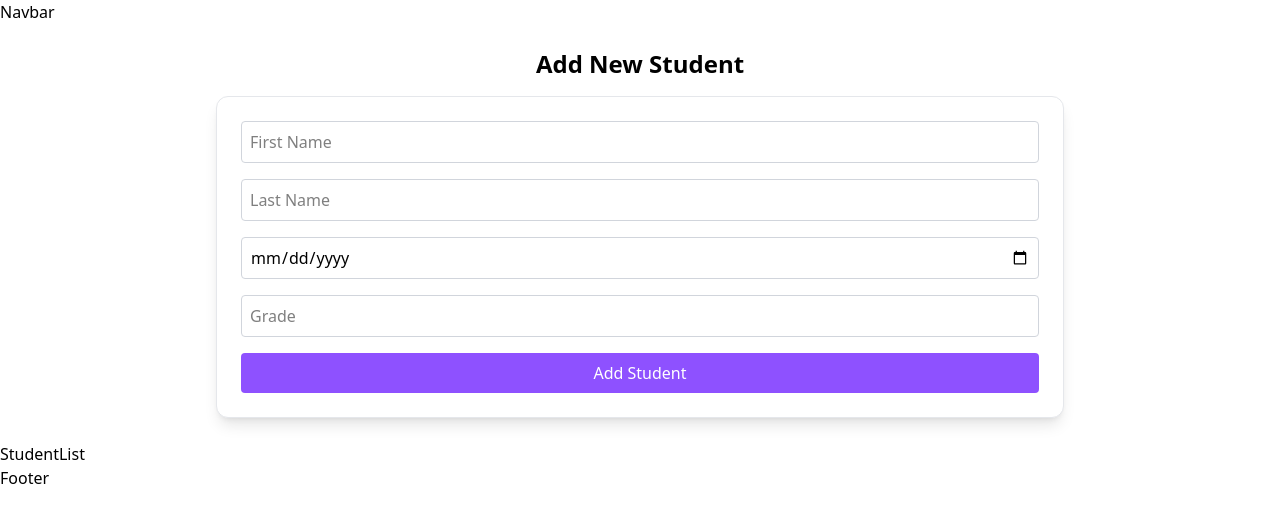
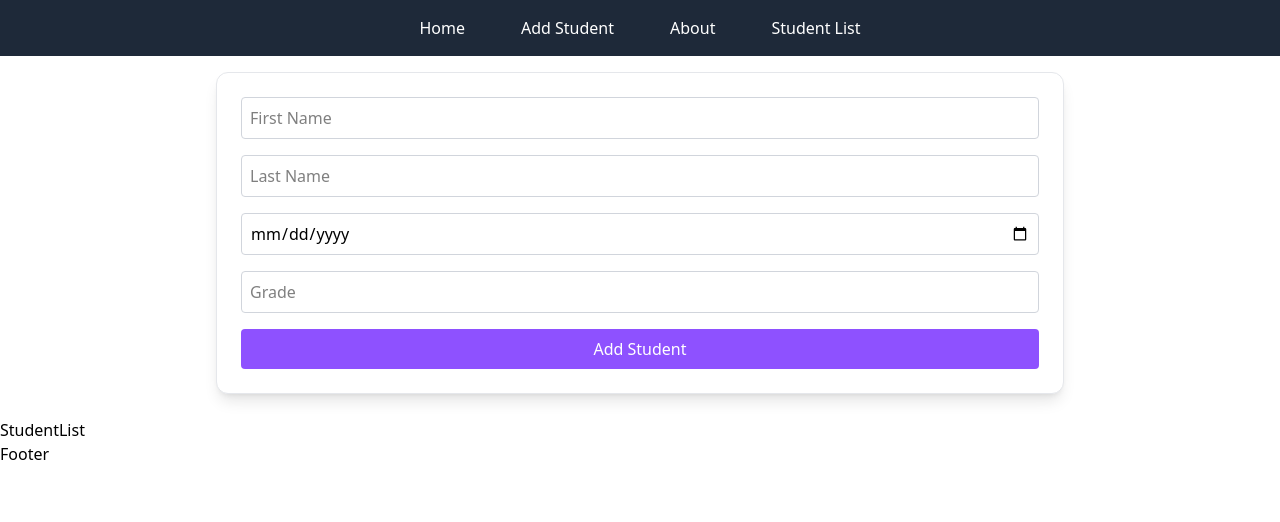
Before and after one commit to Zakariya-Osman/EFEDC-AS2-WEB2, a Next.js app: page / in a window 1280 px wide. Shown: the top 522 px of the page. Built offline with nearby package versions, Linux system fonts and the light colour scheme.

Commit message:
Update Navbar.js

```diff
--- a/components/Navbar.js
+++ b/components/Navbar.js
@@ -1,8 +1,15 @@
 import React from 'react'
 
-function Navbar() {
+const Navbar = () => {
   return (
-    <div>Navbar</div>
+    <nav className="bg-gray-800 p-4 fixed w-full">
+      <ul className="flex space-x-6 justify-center">
+        <li className="text-white hover:underline cursor-pointer px-4">Home</li>
+        <li className="text-white hover:underline cursor-pointer px-4">Add Student</li>
+        <li className="text-white hover:underline cursor-pointer px-4">About</li>
+        <li className="text-white hover:underline cursor-pointer px-4">Student List</li>
+      </ul>
+    </nav>
   )
 }
 
```
